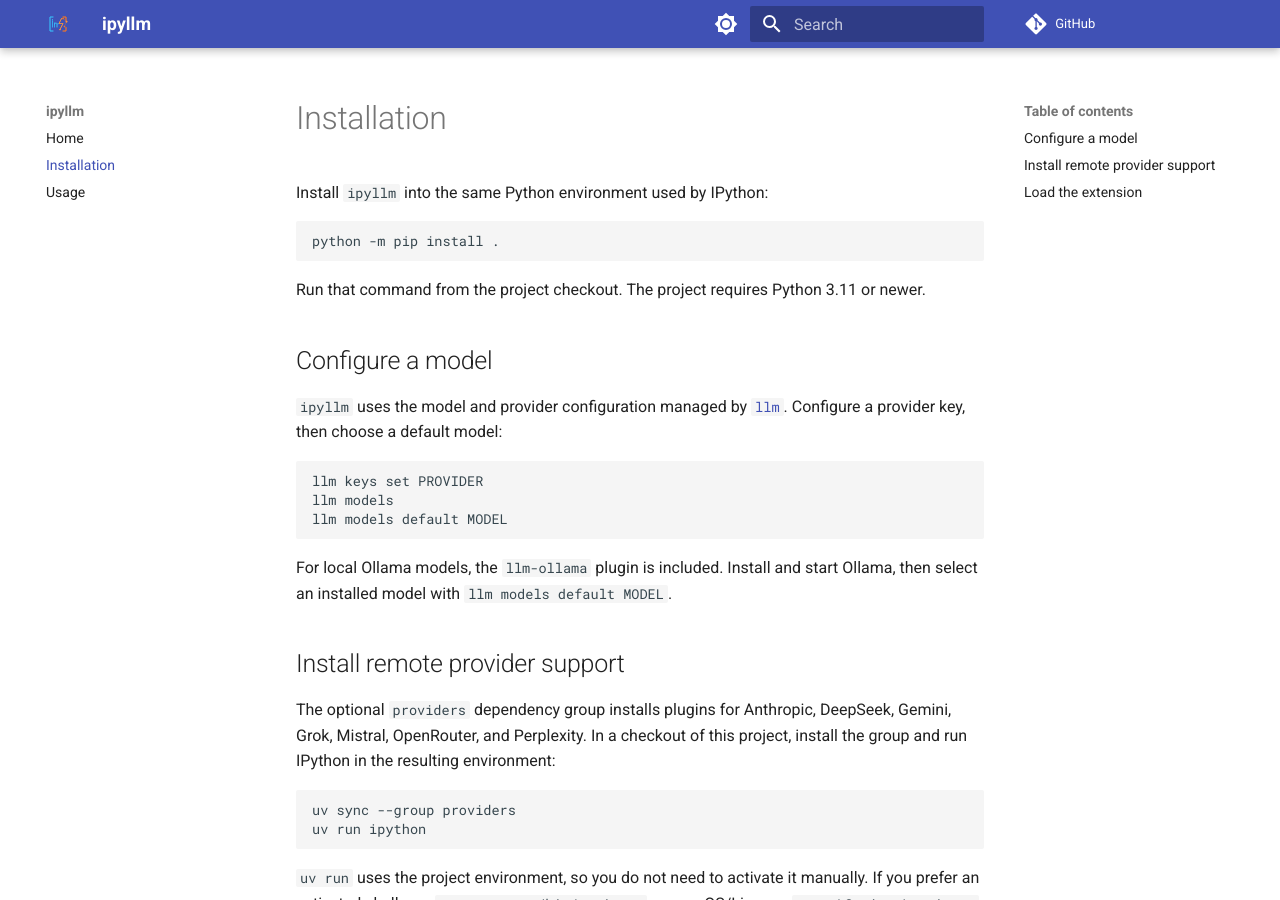
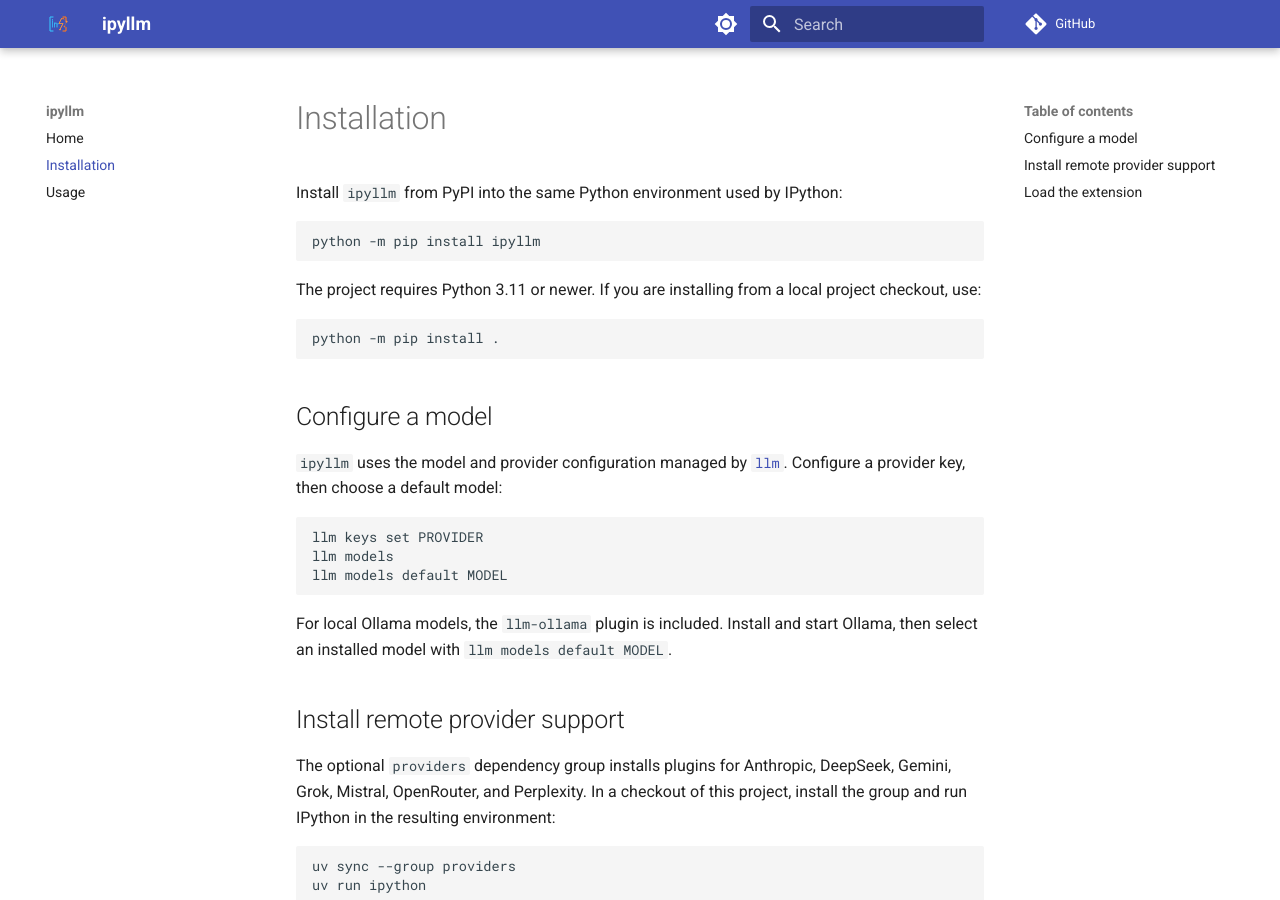
Before and after one commit to juampatronics/ipyllm, an MkDocs documentation site: the page built from docs/installation.md, in a window 1280 px wide and 900 px high. Built offline with MkDocs 1.6.1 and Material for MkDocs 9.7.7, drawn with Linux system fonts in a browser that asks for light colours; comment, search, counter and statistics services are not loaded.

Commit message:
available from pypi

````diff
--- a/docs/installation.md
+++ b/docs/installation.md
@@ -1,13 +1,16 @@
 # Installation
 
-Install `ipyllm` into the same Python environment used by IPython:
+Install `ipyllm` from PyPI into the same Python environment used by IPython:
+
+```console
+python -m pip install ipyllm
+```
+
+The project requires Python 3.11 or newer. If you are installing from a local project checkout, use:
 
 ```console
 python -m pip install .
 ```
-
-Run that command from the project checkout. The project requires Python 3.11 or
-newer.
 
 ## Configure a model
 
````
Also changed, not shown: README.md (+7 -1 lines).
